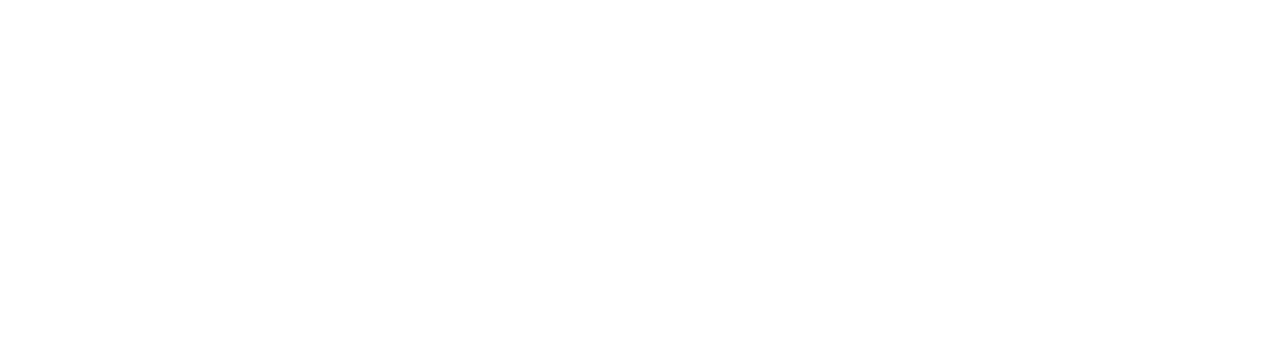
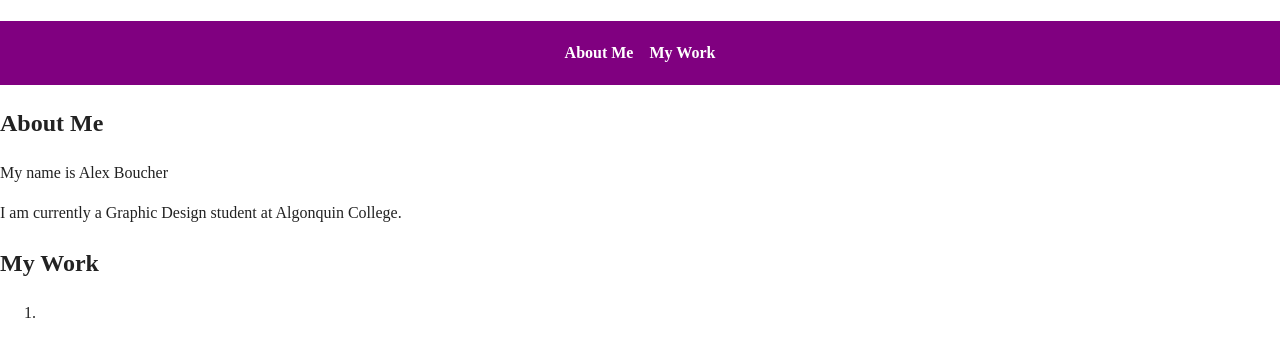
Before and after one commit to AlexandraBoucher/profile-page, a plain HTML site: page index.html in a window 1280 px wide. Drawn offline with Linux system fonts and the light colour scheme.

Commit message:
Add paragraph text and css to header

```diff
--- a/CSS/main.css
+++ b/CSS/main.css
@@ -0,0 +1,44 @@
+html {
+  box-sizing: border-box;
+}
+
+*, *::before, *::after {
+  box-sizing: inherit;
+}
+
+body {
+  margin: 0;
+  padding: 0;
+  color: #222;
+  line-height: 1.5;
+}
+
+nav {
+  background-color: purple;
+}
+
+nav ul {
+  list-style-type: none;
+  margin: 0;
+  padding-left: 0;
+  display: flex;
+  justify-content: center;
+  padding: 1.25em 0;
+}
+
+nav ul li {
+  padding: 0 .5em;
+}
+
+nav ul li a {
+  color: #fff;
+  font-weight: bold;
+  text-decoration: none;
+}
+
+nav ul li a:hover {
+  border: 4px solid orangered;
+  border-radius: 1em;
+  background-color: orange;
+  padding: 1em;
+}
--- a/index.html
+++ b/index.html
@@ -8,10 +8,29 @@
 </head>
 <body>
   <header>
-
+    <h1></h1>
+    <nav>
+      <ul>
+        <li><a href="about">About Me</a></li>
+        <li><a href="work">My Work</a></li>
+      </ul>
+    </nav>
   </header>
 
   <main>
+    <section class="about-me">
+      <h2 id="about">About Me</h2>
+      <p>My name is Alex Boucher</p>
+      <p>I am currently a Graphic Design student at Algonquin College.</p>
+    </section>
+    <section class="work">
+      <h2 id="work">My Work</h2>
+      <ol>
+        <li></li>
+      </ol>
+    </section>
+
+
 
   </main>
 
```
Also changed, not shown: 2 other files.
